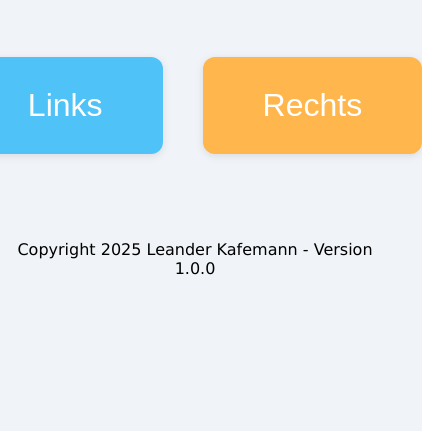
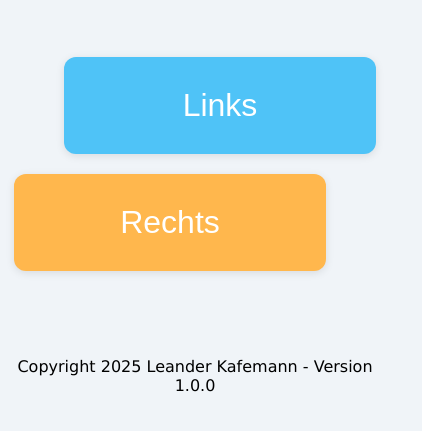
Before and after one commit to LeanderKafemann/RightLeftAssistant, a plain HTML site: page index.html in a window 390 px wide. Shown: the part 81-512 px from the top of the page, 422 px wide, since content can reach past the window. Drawn offline with Linux system fonts and the light colour scheme.

Commit message:
last-minute improvements

```diff
--- a/style.css
+++ b/style.css
@@ -56,3 +56,17 @@ h1 {
     color: #444;
     min-height: 40px;
 }
+
+@media (max-width: 600px) {
+    .button-container {
+        flex-direction: column;
+        gap: 20px;
+        align-items: center;
+    }
+
+    .side-btn {
+        width: 80vw;
+        min-width: unset;
+        max-width: unset;
+    }
+}
```
Also changed, not shown: manifest.json, 1 other file.
